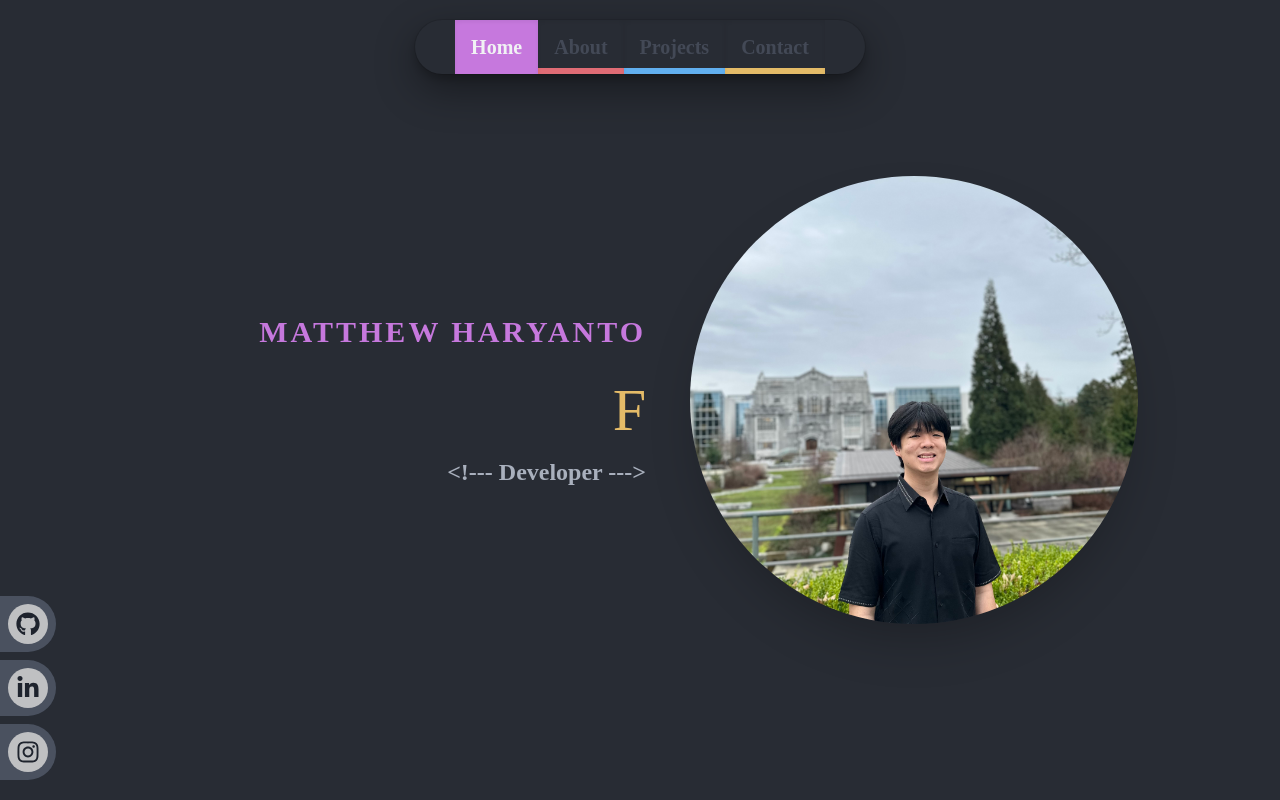
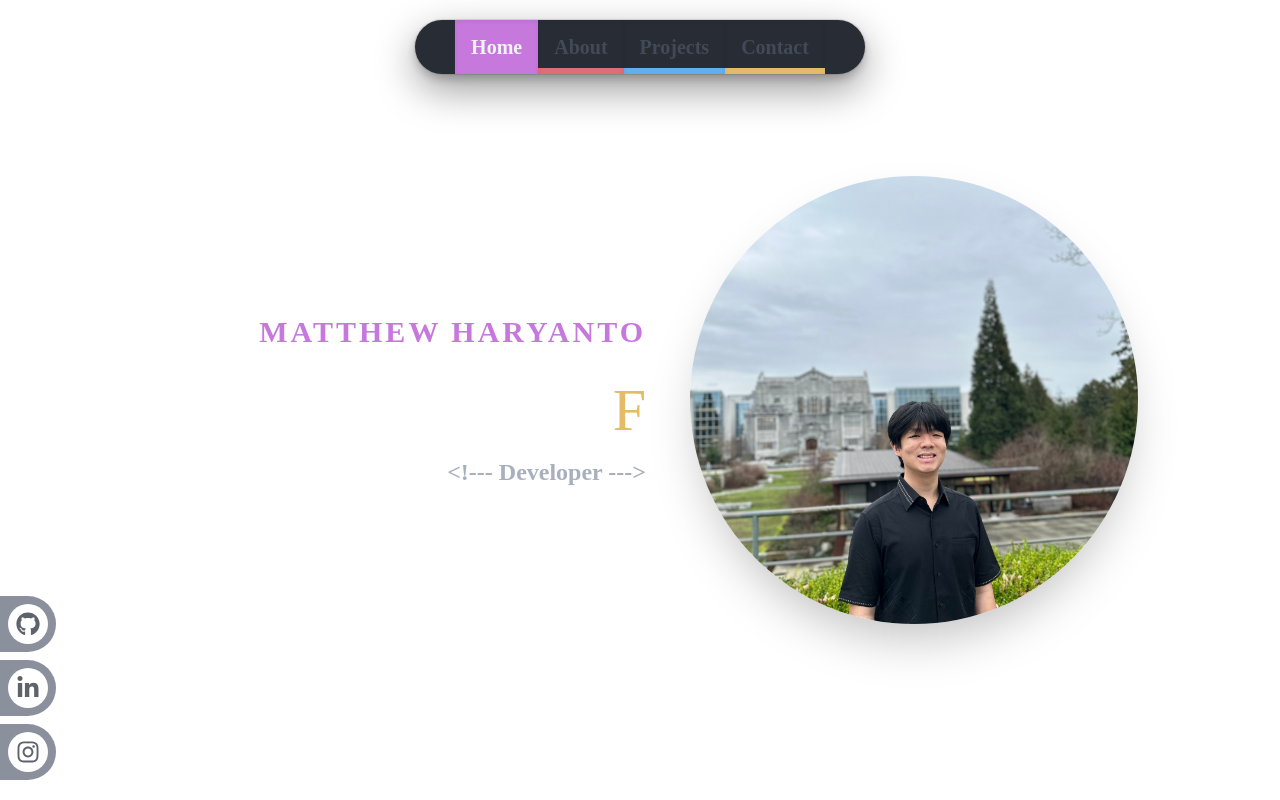
Before and after one commit to MatthewAnder/personal-portfolio, a Next.js app: page / in a window 1280 px wide. Shown: the top 800 px of the page. Built offline with nearby package versions, Linux system fonts and the light colour scheme.

Commit message:
Revert "Revert "error""
This reverts commit 6529d76d7acced4e06c53a567ac57cc4b0b94121.

```diff
--- a/src/app/layout.tsx
+++ b/src/app/layout.tsx
@@ -1,4 +1,3 @@
-import type { Metadata } from "next";
 // Chakra Provider Component
 import { Providers } from "@/app/providers";
 import Navbar from "@/components/Navbar";
--- a/src/app/page.tsx
+++ b/src/app/page.tsx
@@ -1,15 +1,13 @@
 "use client";
 
+import Typewriter from "@/components/Typewriter";
 import { Box, Center, Flex, Heading, Image, VStack } from "@chakra-ui/react";
 import { motion } from "framer-motion";
-import { ReactChild } from "react";
-import Typewriter from "@/components/Typewriter";
 
 // Import Sections
 import About from "@/components/sections/About";
 import Contact from "@/components/sections/Contact";
 import Projects from "@/components/sections/Projects";
-import SkillsSlider from "@/components/SkillsSlider";
 
 const Page = () => {
   return (
@@ -59,7 +57,8 @@ const Title = () => {
         >
           MATTHEW HARYANTO
         </Heading>
-        <AnimatedText />
+        <Typewriter />
+
         <Heading
           as="h2"
           fontSize={{ base: "xl", lg: "2xl" }}
@@ -71,10 +70,6 @@ const Title = () => {
       </VStack>
     </motion.div>
   );
-};
-
-const AnimatedText = () => {
-  return <Typewriter />;
 };
 
 const Picture = () => {
--- a/src/app/providers.tsx
+++ b/src/app/providers.tsx
@@ -1,13 +1,6 @@
-"use client";
-import { SpeedInsights } from "@vercel/speed-insights/next";
 import { ChakraProvider } from "@chakra-ui/react";
 //Custom themes
 import { theme } from "./theme";
 export function Providers({ children }: { children: React.ReactNode }) {
-  return (
-    <ChakraProvider theme={theme}>
-      <SpeedInsights />
-      {children}
-    </ChakraProvider>
-  );
+  return <ChakraProvider theme={theme}>{children}</ChakraProvider>;
 }
--- a/src/app/theme.ts
+++ b/src/app/theme.ts
@@ -15,7 +15,7 @@ export const theme = extendTheme({
   styles: {
     global: {
       "html, body": {
-        background: "#282c34",
+        background: "#fff",
       },
       p: {
         color: "#e4bb68",
--- a/src/components/Typewriter.tsx
+++ b/src/components/Typewriter.tsx
@@ -1,3 +1,5 @@
+"use client";
+
 import { useEffect } from "react";
 import { animate, motion, useMotionValue, useTransform } from "framer-motion";
 import { Box } from "@chakra-ui/react";
```
